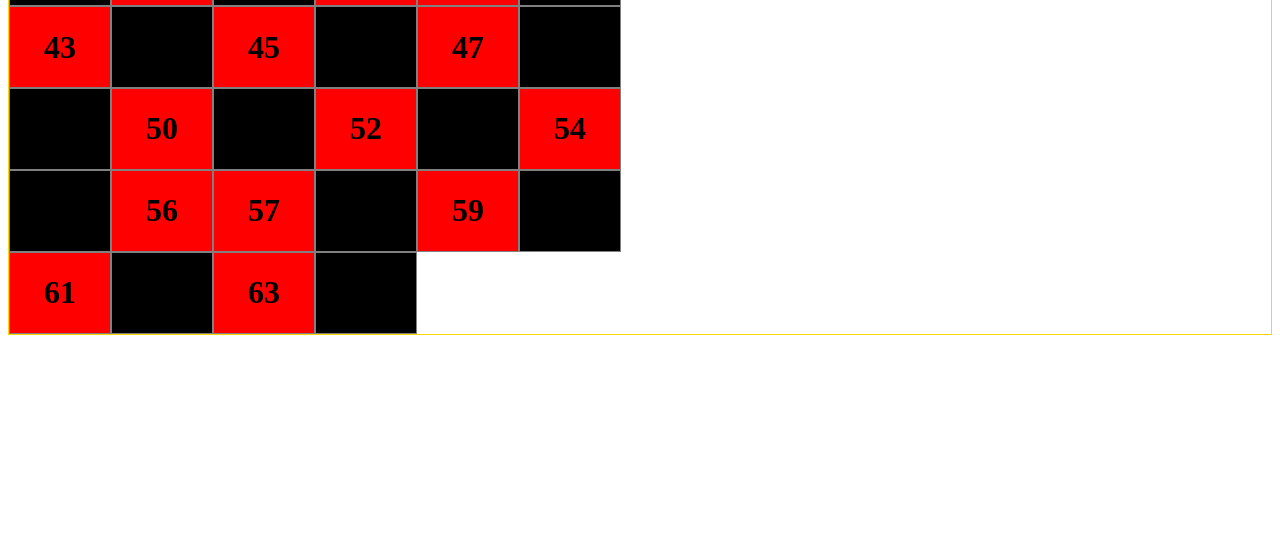
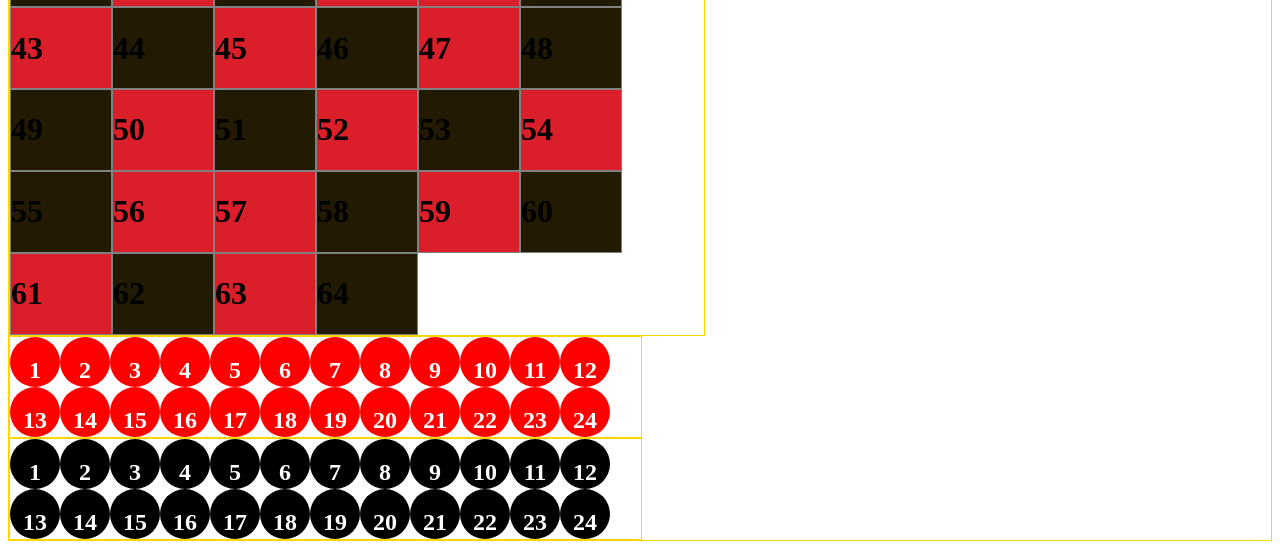
Before and after one commit to bredy452/Checkers, a plain HTML site: page index.html in a window 1280 px wide. Shown: the part 576-1125 px from the top of the page. Before the commit the page ends 919 px from the top, so only its background shows below. Drawn offline with nearby package versions, Linux system fonts and the light colour scheme.

Commit message:
create pieces with different colors

```diff
--- a/css/style.css
+++ b/css/style.css
@@ -3,15 +3,41 @@ body {
 }
 
 .checkerboardContainer {
+	border: 1px solid gold;
 	width: 55%;
 	display: flex;
 	flex-wrap: wrap;
+	/*flex-grow: 1;*/
 
+}
+
+.redCheckerPieceContainer {
+	border: 1px solid gold;
+	width: 50%;
+	display:flex;
+	flex-wrap: wrap;
+}
+
+.blackCheckerPieceContainer {
+	border: 1px solid gold;
+	width: 50%;
+	display:flex;
+	flex-wrap: wrap;
 }
 
 .space {
 	display: flex;
   	flex-basis: 100px;
-  	justify-content: center;
+  	/*justify-content: center;*/
   	border: 1px solid gray;
 }
+
+.pieces {
+	display:flex;
+	justify-content: center;
+
+}
+
+h2 {
+	text-align: center;
+}
--- a/index.html
+++ b/index.html
@@ -12,11 +12,21 @@
 
 </head>
 <body>
-
-	<div class="checkerboardContainer">
+	<!-- <canvas> -->
+		<div class="checkerboardContainer">
 
 
-	</div>
+		</div>
 
+		<div class="redCheckerPieceContainer">
+
+
+		</div>
+
+		<div class="blackCheckerPieceContainer">
+
+
+		</div>
+	<!-- </canvas> -->
 </body>
 </html>
--- a/js/app.js
+++ b/js/app.js
@@ -1,3 +1,19 @@
+// class CheckerPieces {
+// 		constructor(name = name, color = color mainPieces = [], queenPiece = []) {
+// 			this.mainPieces = mainPieces
+// 			this.queenPiece = queenPiece
+// 		}
+
+// 	}
+// const player1 = new CheckerPieces {
+// 	constructor(Player1, )
+// }
+
+
+
+
+
+
 
 $(() => {
 
@@ -11,28 +27,43 @@ $(() => {
 
 		//give spaces checkerboard colors
 		if ($h1.text() % 2 === 0 && $h1.text() <= 8) {
-			$div.css('background-color', 'red')
+			$div.css('background-color', '#DB1F2A')
 		} else if ($h1.text() % 2 === 1 && $h1.text() <= 16 && $h1.text() >= 9) {
-			$div.css('background-color', 'red')
+			$div.css('background-color', '#DB1F2A')
 		} else if ($h1.text() % 2 === 0 && $h1.text() <= 24 && $h1.text() >= 17){
-			$div.css('background-color', 'red')
+			$div.css('background-color', '#DB1F2A')
 		} else if ($h1.text() % 2 === 1 && $h1.text() <= 32 && $h1.text() >= 25) {
-			$div.css('background-color', 'red')
+			$div.css('background-color', '#DB1F2A')
 		} else if ($h1.text() % 2 === 0 && $h1.text() <= 40 && $h1.text() >= 33){
-			$div.css('background-color', 'red')
+			$div.css('background-color', '#DB1F2A')
 		} else if ($h1.text() % 2 === 1 && $h1.text() <= 48 && $h1.text() >= 41){
-			$div.css('background-color', 'red')
+			$div.css('background-color', '#DB1F2A')
 		} else if ($h1.text() % 2 === 0 && $h1.text() <= 56 && $h1.text() >= 49) {
-			$div.css('background-color', 'red')
+			$div.css('background-color', '#DB1F2A')
 		} else if ($h1.text() % 2 === 1 && $h1.text() <= 64 && $h1.text() >= 57){
-			$div.css('background-color', 'red')
+			$div.css('background-color', '#DB1F2A')
 		} else {
-			$div.css('background-color', 'black')
+			$div.css('background-color', '#221A03')
 		}
+	}
+	//create 24 pieces with 1 queen
+	//pieces will have a class so that each player has their own
 
 
 
-	}
+
+	//create piece with different colors
+	const makingPieces = (pieceColor) =>{
+
+		for (let i = 1; i <= 24; i++) {
+	 		const $div = $('<div>').addClass(`${pieceColor}Pieces`).attr('id', 'pieces').css('height', '50px').css('width', '50px').css('border-radius', '50%').css('background-color', `${pieceColor}`)
+	 		const $h2 = $('<h2>').text(i).css('color', 'white')
+	 		$div.append($h2)
+	 		$div.appendTo($(`.${pieceColor}CheckerPieceContainer`))
+		}
+	 }
+	 makingPieces('red')
+	 makingPieces('black')
 
 
 })
```
